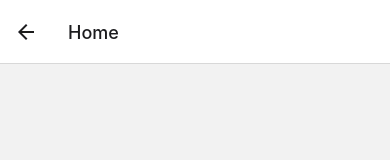
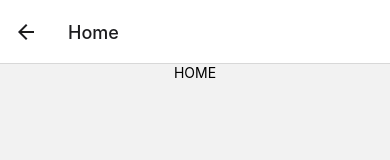
Before and after one commit to jean-arl/ContaPraGente, a React Native app in the folder ContaPraGente/: screen /Home in a window 390 px wide. Shown: the top 160 px of the page. Built offline with nearby package versions, Linux system fonts and the light colour scheme.

Commit message:
Pagina Home

```diff
--- a/ContaPraGente/Src/Pages/Home/Home.js
+++ b/ContaPraGente/Src/Pages/Home/Home.js
@@ -1,10 +1,10 @@
 import React from 'react';
-import { View, Text, ScrollView } from 'react-native';
+import { Text, ScrollView } from 'react-native';
 
 export default function Home () {
     return (
         <ScrollView style={{ width:'100%' }}>
-
+            <Text style={{textAlign: 'center' , textDecorationColor: 'Red', textTransform: 'uppercase'}}>Home</Text>
         </ScrollView>
     )
 }
```
